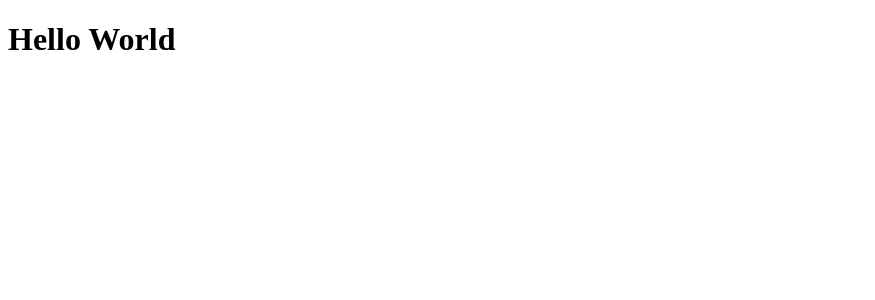
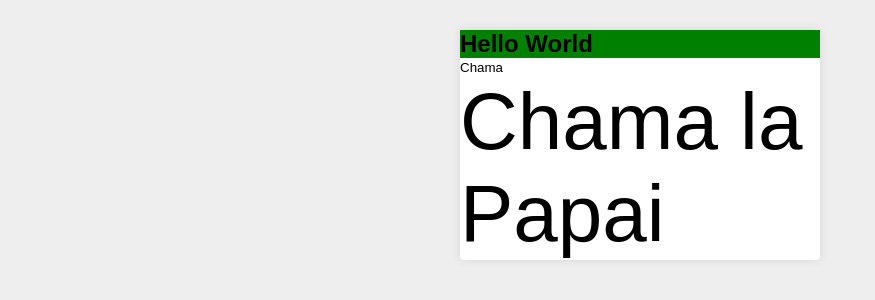
Before and after one commit to helderks2104/React-Base, a React (Create React App) app: page / in a window 1280 px wide. Shown: the top 300 px of the page, without its empty margins (0-875 px from the left). Built offline with nearby package versions, Linux system fonts and the light colour scheme.

Commit message:
Adicionado styled-components e feito algumas estilizacoes padrao

```diff
--- a/package.json
+++ b/package.json
@@ -10,6 +10,7 @@
     "react": "^18.2.0",
     "react-dom": "^18.2.0",
     "react-scripts": "5.0.1",
+    "styled-components": "^5.3.10",
     "web-vitals": "^2.1.4"
   },
   "scripts": {
--- a/src/App.js
+++ b/src/App.js
@@ -1,5 +1,12 @@
 import React from 'react';
+import Login from './pages/Login';
+import GlobalStyle from './styles/GlobalStyles';
 
 export default function App() {
-  return <h1>Hello World</h1>;
+  return (
+    <>
+      <Login />
+      <GlobalStyle />
+    </>
+  );
 }
--- /dev/null
+++ b/src/pages/Login/index.js
@@ -0,0 +1,13 @@
+import React from 'react';
+import { Title, Paragrafo } from './styled';
+import { Container } from '../../styles/GlobalStyles';
+
+export default function Login() {
+  return (
+    <Container>
+      <Title>Hello World</Title>
+      <small>Chama</small>
+      <Paragrafo>Chama la Papai</Paragrafo>
+    </Container>
+  );
+}
--- /dev/null
+++ b/src/pages/Login/styled.js
@@ -0,0 +1,15 @@
+import styled from 'styled-components';
+
+export const Title = styled.h1`
+  background-color: green;
+
+  small {
+    font-size: 12pt;
+    margin-left: 15px;
+    color: #999;
+  }
+`;
+
+export const Paragrafo = styled.p`
+  font-size: 80px;
+`;
--- /dev/null
+++ b/src/styles/GlobalStyles.js
@@ -0,0 +1,40 @@
+import styled, { createGlobalStyle } from 'styled-components';
+
+export default createGlobalStyle`
+    * {
+        padding: 0;
+        margin: 0;
+        outline: none;
+        box-sizing: border-box;
+    }
+
+    body {
+        font-family: sans-serif;
+        background-color: #eee;
+    }
+
+    html,body, #root {
+        height: 100%;
+    }
+
+    button {
+        cursor: pointer;
+    }
+
+    a {
+        text-decoration: none;
+    }
+
+    ul {
+        list-style: none;
+    }
+`;
+
+export const Container = styled.section`
+  max-width: 360px;
+  background-color: #fff;
+  margin: 30px auto;
+  padding: '30px';
+  border-radius: 4px;
+  box-shadow: 0 0 10px rgba(0, 0, 0, 0.1);
+`;
```
Also changed, not shown: .eslintrc.json, 1 other file (tests, documents, lock files or other folders).
